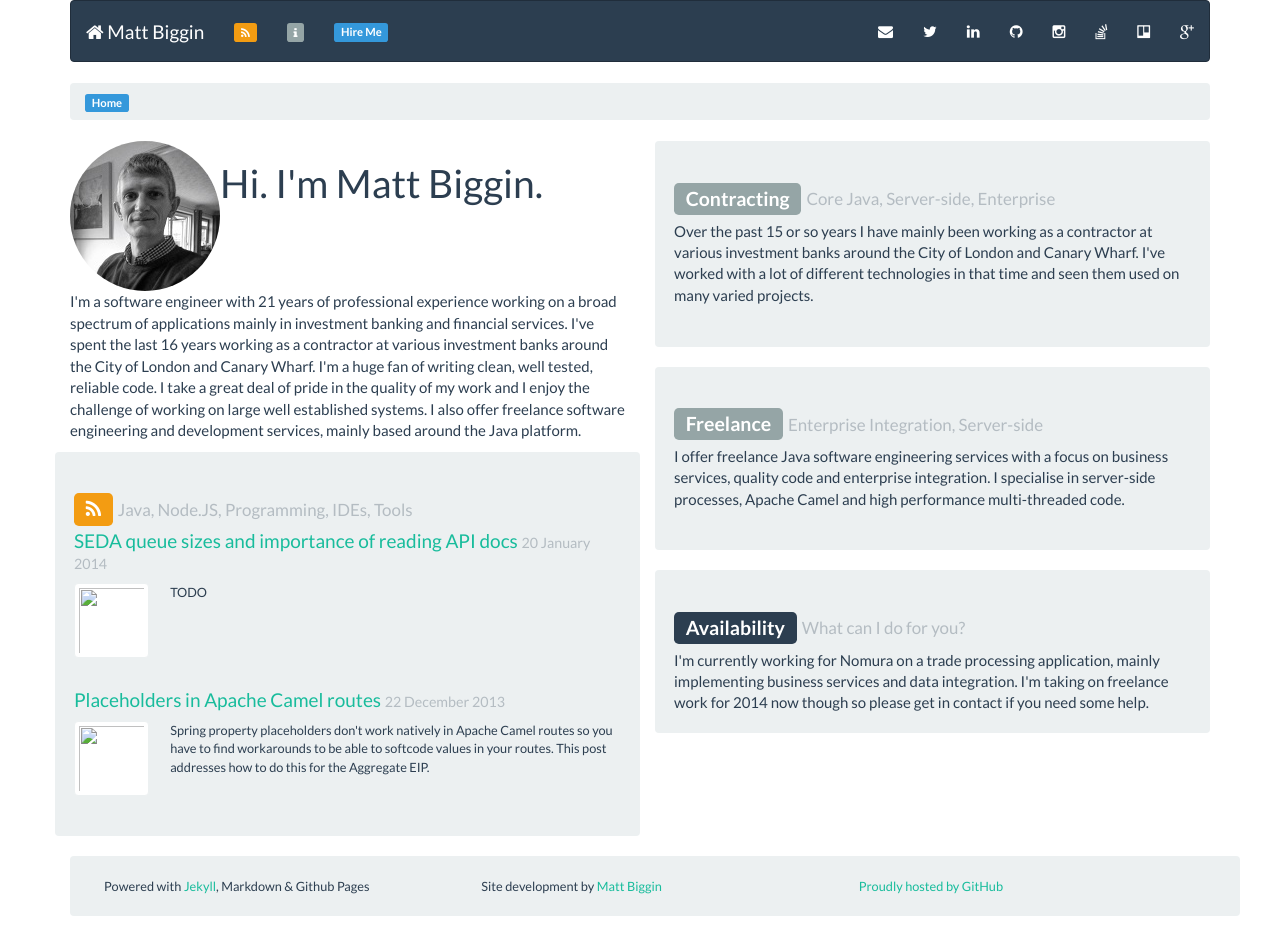
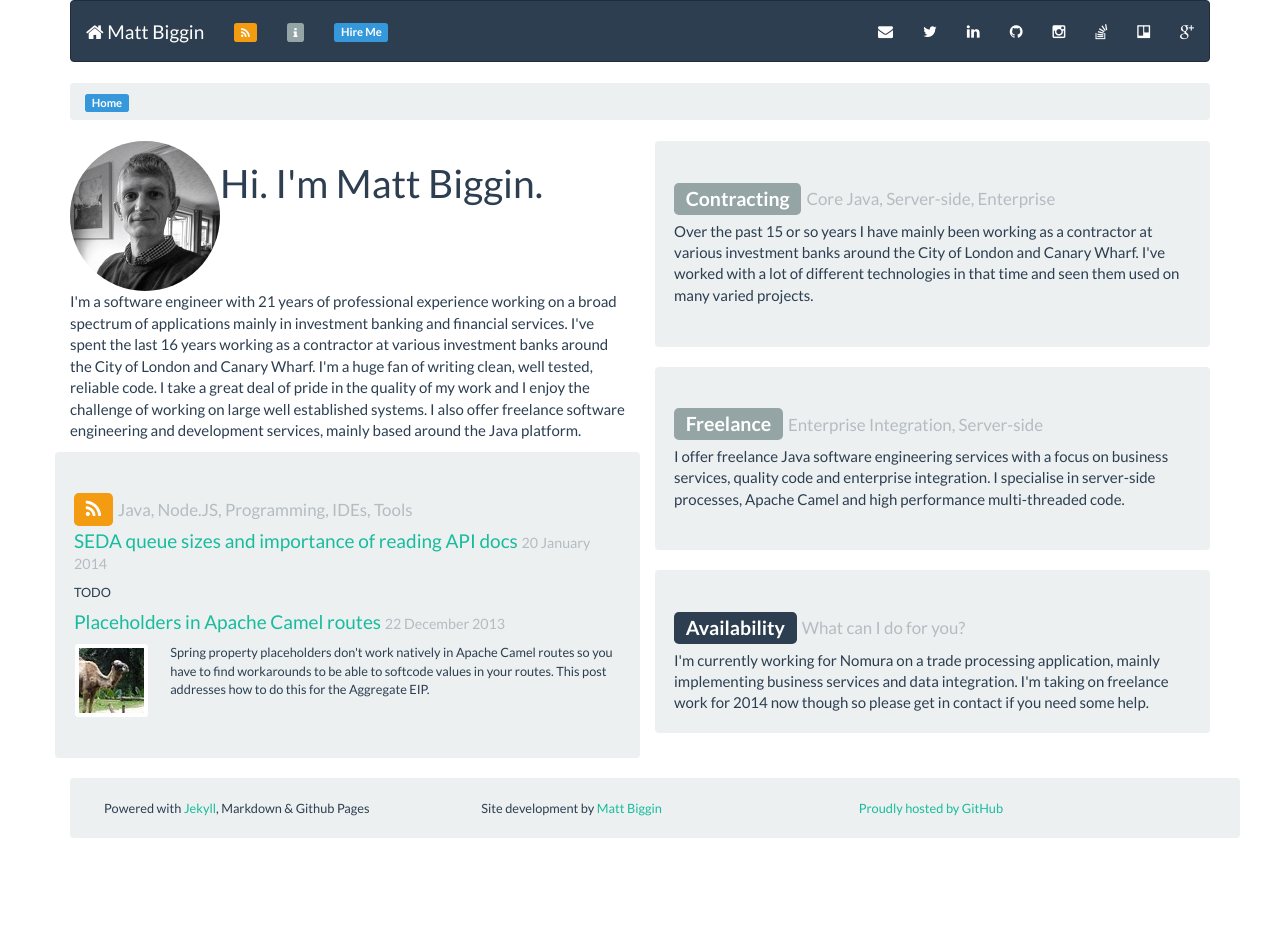
Before and after one commit to ultraflynn/mattbiggin.co.uk, a Jekyll site: the page built from index.html, in a window 1280 px wide. Built offline with Jekyll 4.4.1, drawn with Linux system fonts in a browser that asks for light colours; Markdown is read by kramdown in place of the engine named in the settings; after the commit the page ends 900 px from its top, so only the background shows below that.

Commit message:
Made the thumbnails optional

```diff
--- a/_layouts/post.html
+++ b/_layouts/post.html
@@ -16,7 +16,9 @@ layout: base
 <a href="/tags/#{{ tag }}"><span class="badge">{{ tag }}</span></a>
 {% endfor %}
 </p>
-<div class="pull-left"><img src="{{ page.thumbnail }}" height="75" width="75" class="thumbnail"/></div>
+{% if page.thumbnail %}
+  <div class="pull-left"><img src="{{ page.thumbnail }}" height="75" width="75" class="thumbnail"/></div>
+{% endif %}
 <div class="post">
 {{ content }}
 </div>
--- a/blog.html
+++ b/blog.html
@@ -16,6 +16,9 @@ title: Blog - Matt Biggin
             <a href="{{ post.url }}" title="{{ post.title }}">{{ post.title }}</a>
             <small>{{ post.date | date_to_long_string }}</small>
           </h3>
+          {% if post.thumbnail %}
+            <div class="pull-left"><img src="{{ page.thumbnail }}" height="75" width="75" class="thumbnail"/></div>
+          {% endif %}
           {{ post.content }}
         </div>
       </div>
--- a/index.html
+++ b/index.html
@@ -38,10 +38,14 @@ title: Matt Biggin
               <small>{{ post.date | date_to_long_string }}</small>
             </h4>
             <div class="row">
-              <div class="col-xs-2">
-                <img src="{{ page.thumbnail }}" height="75" width="75" class="thumbnail"/>
-              </div>
-              <div class="col-xs-10">
+              {% if post.thumbnail %}
+                <div class="col-xs-2">
+                  <img src="{{ post.thumbnail }}" height="75" width="75" class="thumbnail"/>
+                </div>
+                <div class="col-xs-10">
+              {% else %}
+                <div class="col-xs-12">
+              {% endif %}
                 {{ post.synopsis }}
               </div>
             </div>
```
Also changed, not shown: _posts/2013-12-22-placeholders-in-camel-routes.md (+1 -1 lines), _posts/2014-01-20-seda-queue-sizes.md (+0 -1 lines), images/camel.jpg (added), images/placeholder.jpg (deleted).
